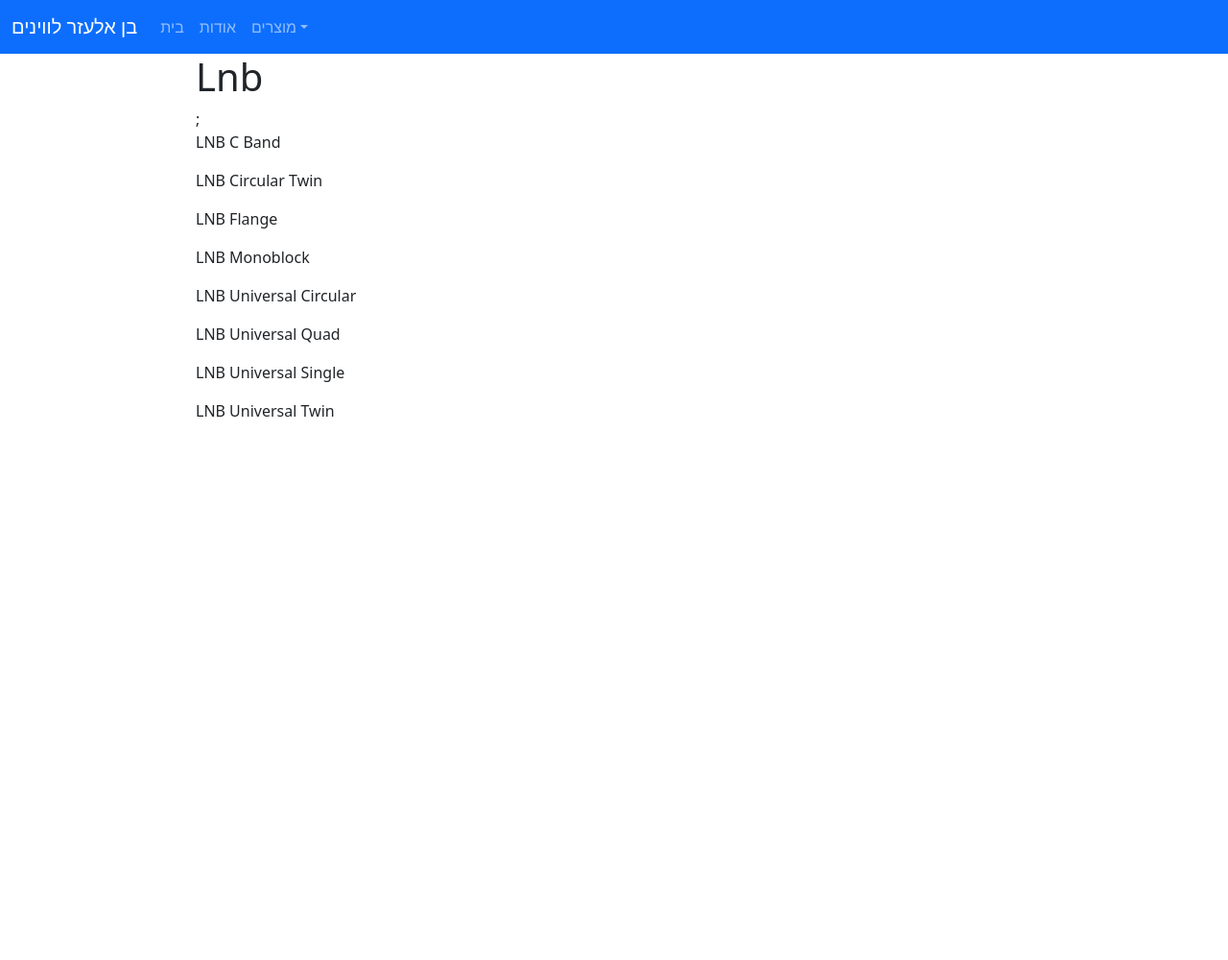
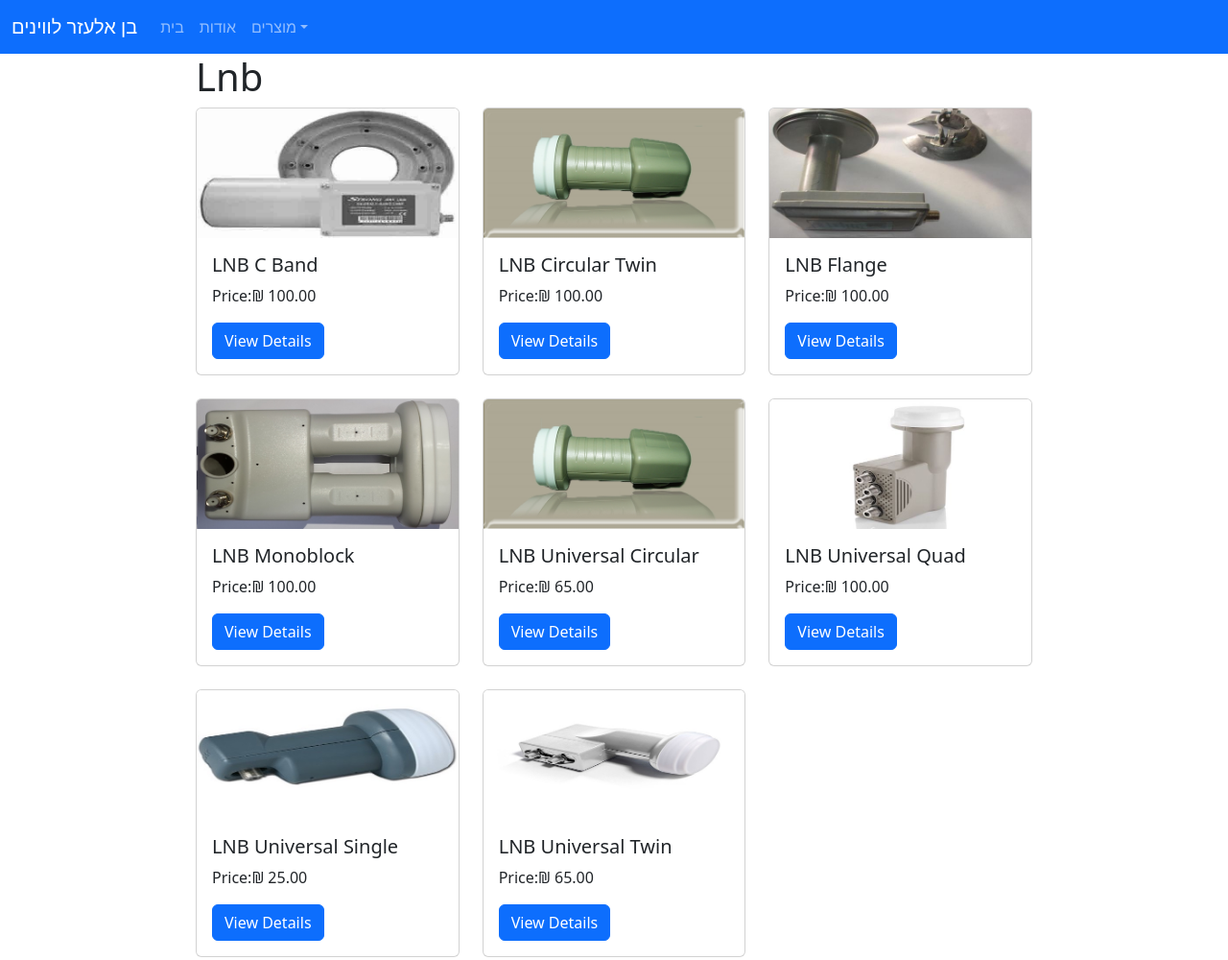
Before and after one commit to annde1/lavyanim-vol3, a Gatsby site: page /products/lnb in a window 1280 px wide. Shown: the whole page at 96% size. Before the commit the page ends 800 px from the top, so only its background shows below. Built offline with nearby package versions, Linux system fonts and the light colour scheme; Gatsby itself is replaced by a stand-in of ours; a web font is replaced by a local one.

Commit message:
all working

```diff
--- a/gatsby-config.js
+++ b/gatsby-config.js
@@ -21,6 +21,7 @@ module.exports = {
       options: {
         fonts: ["Montserrat", "sans-serif"],
         display: "swap",
+        weights: ["400", "500", "600", "700"],
       },
     },
     {
@@ -78,6 +79,13 @@ module.exports = {
     {
       resolve: `gatsby-source-filesystem`,
       options: {
+        name: `images-lnb`,
+        path: `${__dirname}/src/images/lnb/`,
+      },
+    },
+    {
+      resolve: `gatsby-source-filesystem`,
+      options: {
         name: `images-diseqc`,
         path: `${__dirname}/src/templates/`,
       },
--- a/src/pages/products/lnb/index.js
+++ b/src/pages/products/lnb/index.js
@@ -1,6 +1,10 @@
 import React from "react";
 import LayoutComponent from "../../../components/LayoutComponent";
 import { useStaticQuery, graphql } from "gatsby";
+import { GatsbyImage, getImage } from "gatsby-plugin-image";
+import Card from "react-bootstrap/Card";
+import Button from "react-bootstrap/Button";
+
 const Lnb = () => {
   const data = useStaticQuery(graphql`
     query {
@@ -9,29 +13,57 @@ const Lnb = () => {
       ) {
         nodes {
           frontmatter {
+            diseqc
+            frequency
+            loss
+            power
+            price
+            slug
             title
-            price
             type
-            frequency
-            diseqc
-            slug
-            power
-            loss
+            image {
+              childImageSharp {
+                gatsbyImageData(
+                  layout: CONSTRAINED
+                  placeholder: NONE
+                  width: 300
+                )
+              }
+            }
           }
         }
       }
     }
   `);
   const lnbProducts = data.allMarkdownRemark.nodes;
+  console.log(lnbProducts);
   return (
     <LayoutComponent>
-      <h1>Lnb</h1>;
-      {lnbProducts.map((product) => (
-        <div className="col">
-          <p>{product.frontmatter.title}</p>
-        </div>
-      ))}
+      <h1>Lnb</h1>
+      <div className="row">
+        {lnbProducts.map((product) => (
+          <div className="col-md-4 mb-4" key={product.frontmatter.title}>
+            <Card>
+              {/* Display image */}
+              <Card.Img
+                variant="top"
+                as={GatsbyImage}
+                image={getImage(product.frontmatter.image)}
+                alt={product.frontmatter.title}
+              />
+              <Card.Body>
+                {/* Display title */}
+                <Card.Title>{product.frontmatter.title}</Card.Title>
+                {/* Display price */}
+                <Card.Text>Price:{product.frontmatter.price}</Card.Text>
+                <Button variant="primary">View Details</Button>
+              </Card.Body>
+            </Card>
+          </div>
+        ))}
+      </div>
     </LayoutComponent>
   );
 };
+
 export default Lnb;
--- a/src/styles/global.css
+++ b/src/styles/global.css
@@ -1,3 +1,6 @@
 body {
   font-family: "Montserrat", sans-serif;
 }
+.bolder {
+  font-weight: 700;
+}
```
Also changed, not shown: src/templates/diseqc-product-details.js (+10 -6 lines), src/images/lnb/cband.jpg (added), src/images/lnb/lnb-flange.jpg (added), src/images/lnb/lnb-monoblock.jpg (added), src/images/lnb/lnb-universal-quad.jpg (added), src/images/lnb/lnb-universal-twin.jpg (added), src/images/lnb/lnb_flange.jpg (added), src/images/lnb/universal-quad.jpg (added), src/images/lnb/universal_circular.jpg (added), src/images/lnb/universal_single.jpg (added).
